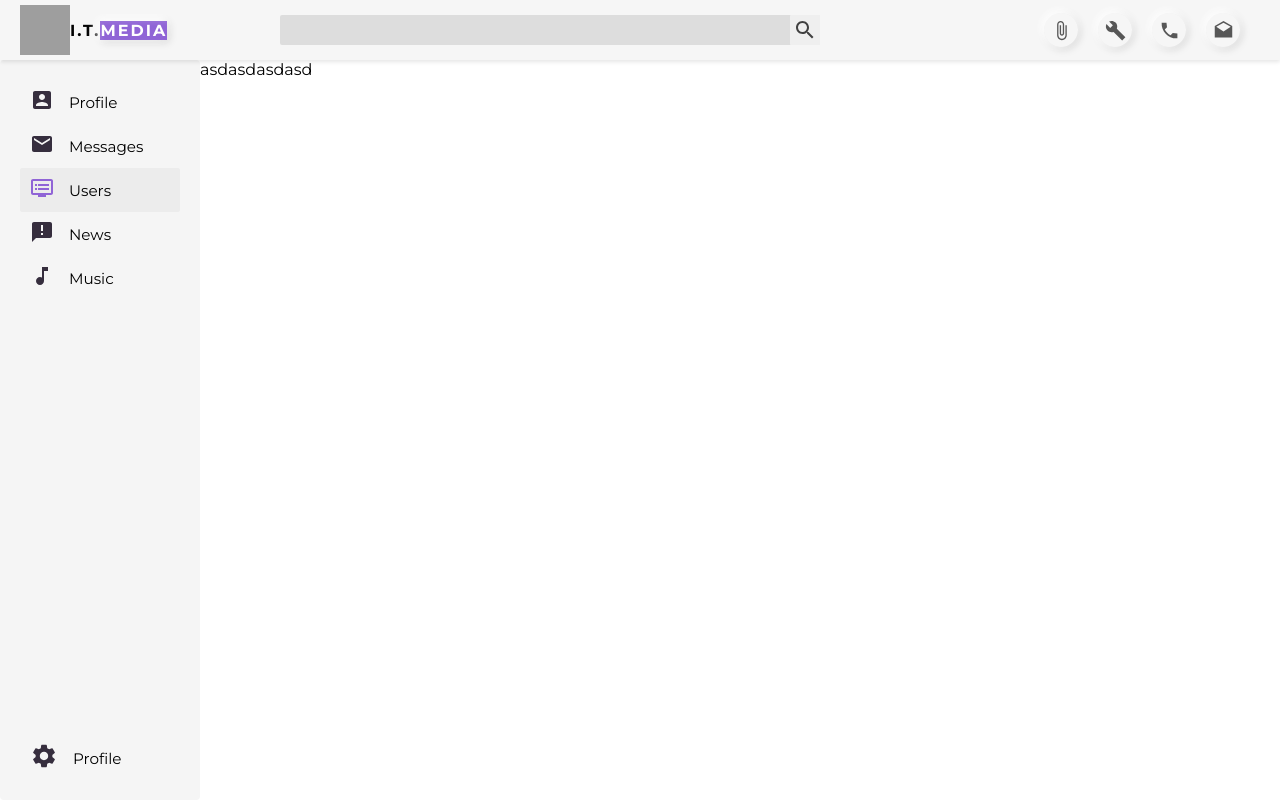
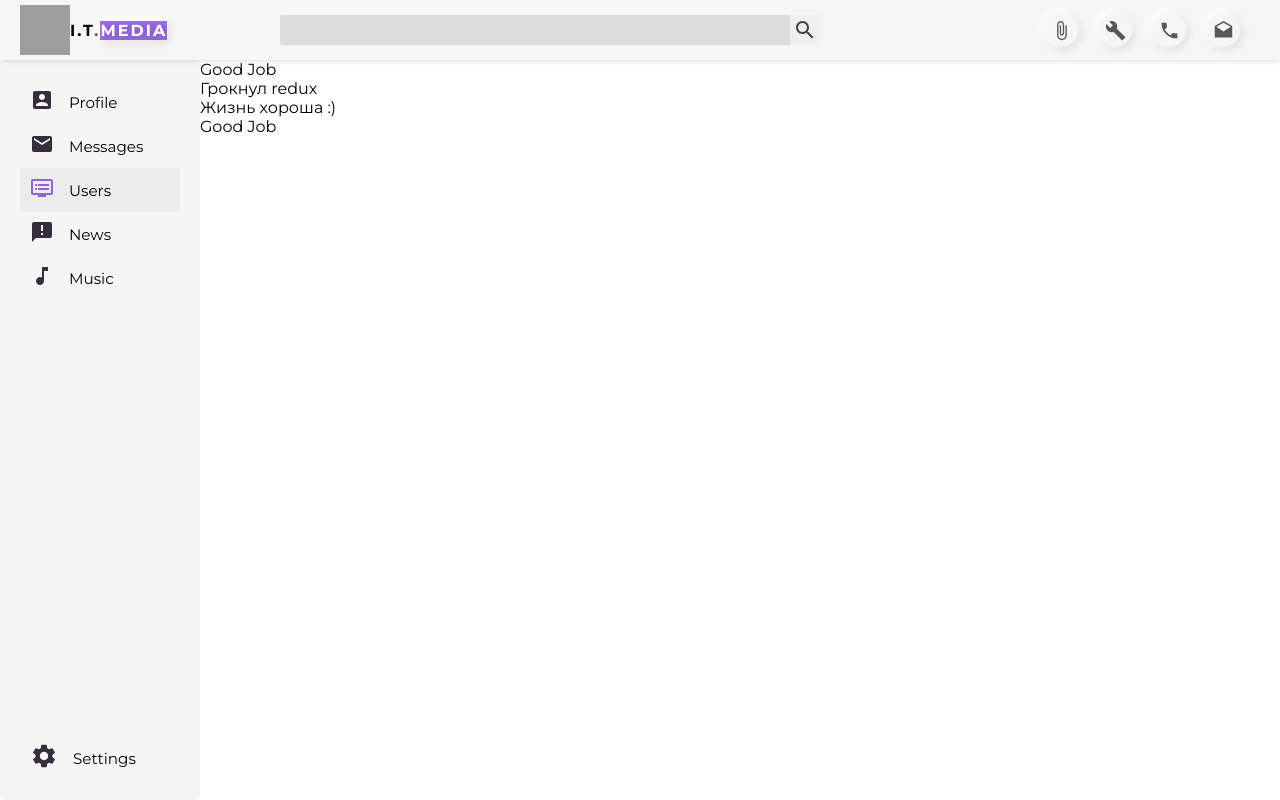
Before and after one commit to whoknow117/TypeScripSocialNetwork, a React (Create React App) app: page /users in a window 1280 px wide. Built offline with nearby package versions, Linux system fonts and the light colour scheme; grey boxes are pictures that could not be loaded.

Commit message:
fixed userPageType Type

```diff
--- a/src/App.tsx
+++ b/src/App.tsx
@@ -6,7 +6,7 @@ import Profile from './components/Profile/Profile';
 import Dialogs from './components/Dialogs/Dialogs';
 import Header from "./components/Header/Header";
 import {RootStateType} from "./redux/redux-store";
-import Users from "./components/Users/Users";
+import UsersContainer from "./components/Users/UsersContainer";
 
 
 type AppPropsType = {
@@ -35,7 +35,7 @@ const App: React.FC<AppPropsType> = ({store}) => {
                       render={() => <Profile />}/>
                <Route path="/dialogs"
                       render={() => <Dialogs store={store}/>}/>
-               <Route path="/users" render={() => <Users/>}/>
+               <Route path="/users" render={() => <UsersContainer />}/>
            </div>
 
 
--- a/src/components/Dialogs/Dialogs.tsx
+++ b/src/components/Dialogs/Dialogs.tsx
@@ -31,7 +31,6 @@ function Dialogs(props: PropsType) {
                 return (
                     <Route key={d.id} path={path} render={() => <Dialog
                         dialogID={d.id}
-
                         user={d}
                         store={props.store}
                         messages={data}
--- a/src/components/Users/Users.module.scss
+++ b/src/components/Users/Users.module.scss
@@ -1,7 +1,7 @@
 
 
 
-.users {
+.usersWrapper {
 
 
 }
--- a/src/components/Users/Users.tsx
+++ b/src/components/Users/Users.tsx
@@ -1,10 +1,16 @@
 import React from 'react';
 import classes from './Users.module.scss';
+import {UsersType} from "../../types/types";
 
-export type UsersPropsType = {}
+export type UsersPropsType = {
+        users: Array<UsersType>
+}
 
-const Users:React.FC<UsersPropsType> = () => {
-        return <div className={classes.users}>asdasdasdasd</div>
+const Users:React.FC<UsersPropsType> = ({users}) => {
+        debugger;
+        return  <div>
+                {users.map((us, idx) => <div>{us.status}</div>)}
+        </div>
 }
 
 export default Users;
--- /dev/null
+++ b/src/components/Users/UsersContainer.ts
@@ -0,0 +1,27 @@
+import Users from "./Users";
+import {connect} from "react-redux";
+import {StateType} from "../../redux/redux-store";
+
+
+
+
+let mapStateToProps = (state:StateType )  => {
+    debugger;
+    return {
+
+        users: state.usersPage.users
+    }
+}
+
+
+let mapDispatchToProps = (dispatch: any) => {
+    return {
+
+    }
+}
+
+
+const UsersContainer = connect(mapStateToProps,mapDispatchToProps)(Users);
+
+
+export default UsersContainer;
--- a/src/redux/sidebarReducer.ts
+++ b/src/redux/sidebarReducer.ts
@@ -10,18 +10,17 @@ export type SidebarType = {
 export type NavBarType = Array<SidebarType>
 
 
-
-let initialState:NavBarType  = [
-    {id: v1(), title:'Profile', path:'/profile' },
-    {id: v1(), title: 'Messages', path:'/dialogs' },
-    {id: v1(), title: 'Users', path:'/users' },
-    {id: v1(), title: 'News', path:'/News' },
-    {id: v1(), title: 'Music', path:'/Music' },
-    {id: v1(), title: 'Profile', path:'/Settings' },
+let initialState: NavBarType = [
+    {id: v1(), title: 'Profile', path: '/profile'},
+    {id: v1(), title: 'Messages', path: '/dialogs'},
+    {id: v1(), title: 'Users', path: '/users'},
+    {id: v1(), title: 'News', path: '/News'},
+    {id: v1(), title: 'Music', path: '/Music'},
+    {id: v1(), title: 'Settings', path: '/Settings'},
 ]
 
 
-const sidebarReducer = (state = initialState, action: ActionTypes): NavBarType   => {
+const sidebarReducer = (state = initialState, action: ActionTypes): NavBarType => {
 
     switch (action.type) {
         default:
@@ -30,7 +29,6 @@ const sidebarReducer = (state = initialState, action: ActionTypes): NavBarType
     }
 
 
-
 }
 
 export default sidebarReducer;
--- a/src/redux/usersReducer.ts
+++ b/src/redux/usersReducer.ts
@@ -1,5 +1,5 @@
 import {v1} from "uuid";
-import {FollowActionType, UnFollowActionType, UsersType} from "../types/types";
+import {FollowActionType, UnFollowActionType, UsersPageType, UsersType} from "../types/types";
 
 
 export const followAC = (isFollow: boolean):FollowActionType => {
@@ -16,15 +16,17 @@ export const unFollowAC = (isFollow: boolean):UnFollowActionType => {
     }
 }
 
-let InitialState: Array<UsersType> = [
-    {id: v1(),img:"https://igate.com.ua/upload/photo/0001/0001/3383/6955/55.jpg", fullName: 'Alex Gustafson', isFollow: false, status: 'Good Job', location: {city: 'Sever', country: "Ukraine"}},
-    {id: v1(),img:"https://igate.com.ua/upload/photo/0001/0001/3383/6955/55.jpg", fullName: 'Пётр Осётр', isFollow: false, status: 'Грокнул redux', location: {city: 'Moscow', country: "Russia"}},
-    {id: v1(),img:"https://igate.com.ua/upload/photo/0001/0001/3383/6955/55.jpg", fullName: 'King Pink', isFollow: false, status: 'Жизнь хороша :)', location: {city: 'Kiev', country: "Ukraine"}},
-    {id: v1(),img:"https://igate.com.ua/upload/photo/0001/0001/3383/6955/55.jpg", fullName: 'Lev Leshenko', isFollow: false, status: 'Good Job', location: {city: 'Minsk', country: "Belarus"}},
-]
+let InitialState: UsersPageType =  {
+    users: [
+        {id: v1(),img:"https://igate.com.ua/upload/photo/0001/0001/3383/6955/55.jpg", fullName: 'Alex Gustafson', isFollow: false, status: 'Good Job', location: {city: 'Sever', country: "Ukraine"}},
+        {id: v1(),img:"https://igate.com.ua/upload/photo/0001/0001/3383/6955/55.jpg", fullName: 'Пётр Осётр', isFollow: false, status: 'Грокнул redux', location: {city: 'Moscow', country: "Russia"}},
+        {id: v1(),img:"https://igate.com.ua/upload/photo/0001/0001/3383/6955/55.jpg", fullName: 'King Pink', isFollow: false, status: 'Жизнь хороша :)', location: {city: 'Kiev', country: "Ukraine"}},
+        {id: v1(),img:"https://igate.com.ua/upload/photo/0001/0001/3383/6955/55.jpg", fullName: 'Lev Leshenko', isFollow: false, status: 'Good Job', location: {city: 'Minsk', country: "Belarus"}},
+    ]
+}
 
 
-const usersReducer = (state = InitialState, action: any):Array<UsersType> => {
+const usersReducer = (state = InitialState, action: any):UsersPageType => {
     switch (action.type) {
         case "FOLLOW" : {
             return state;
```
Also changed, not shown: src/components/Dialogs/Dialog/Dialog.tsx (+0 -19 lines), src/components/Dialogs/DialogsContainer.ts (added, +33 -0 lines).
